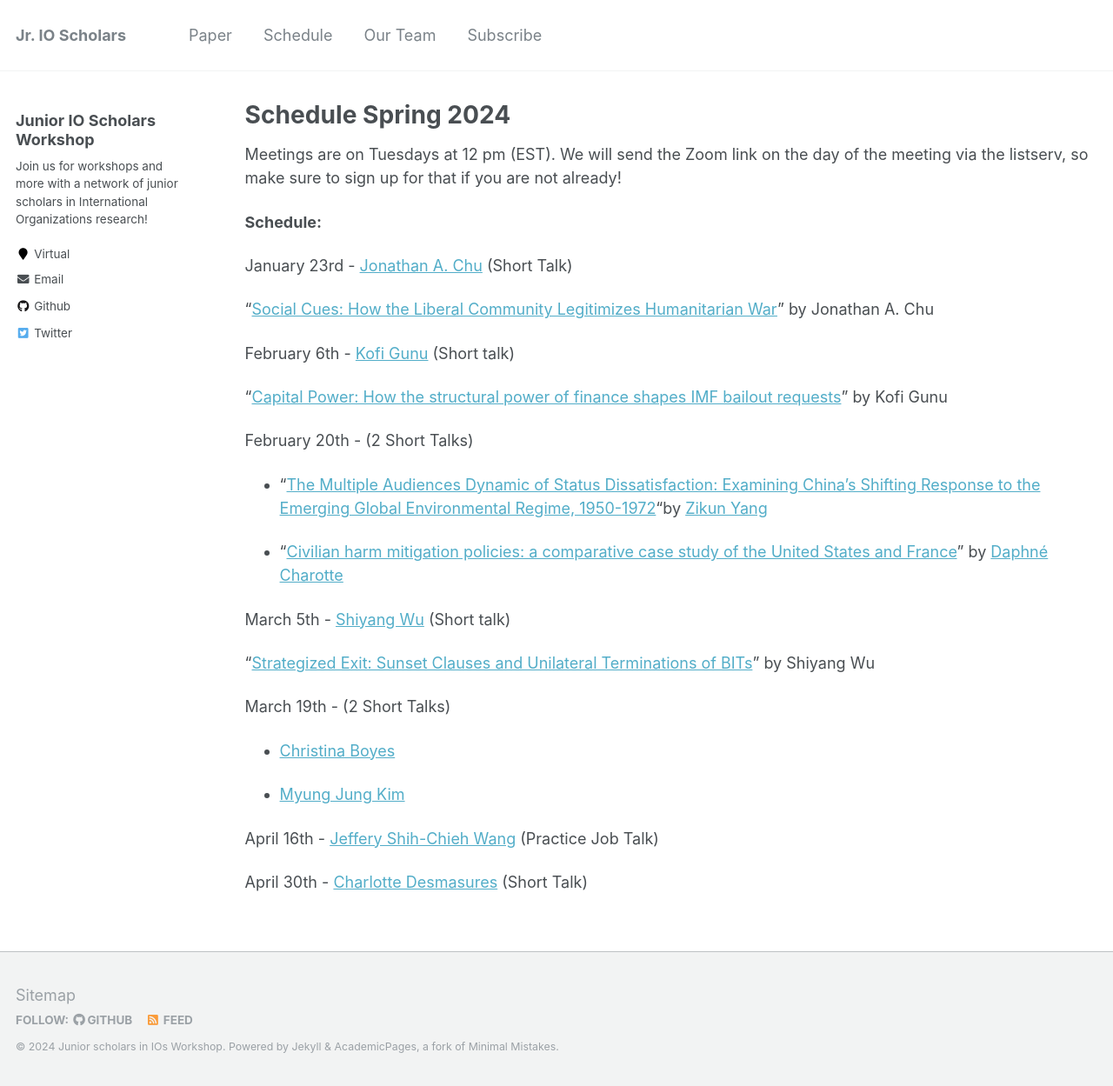
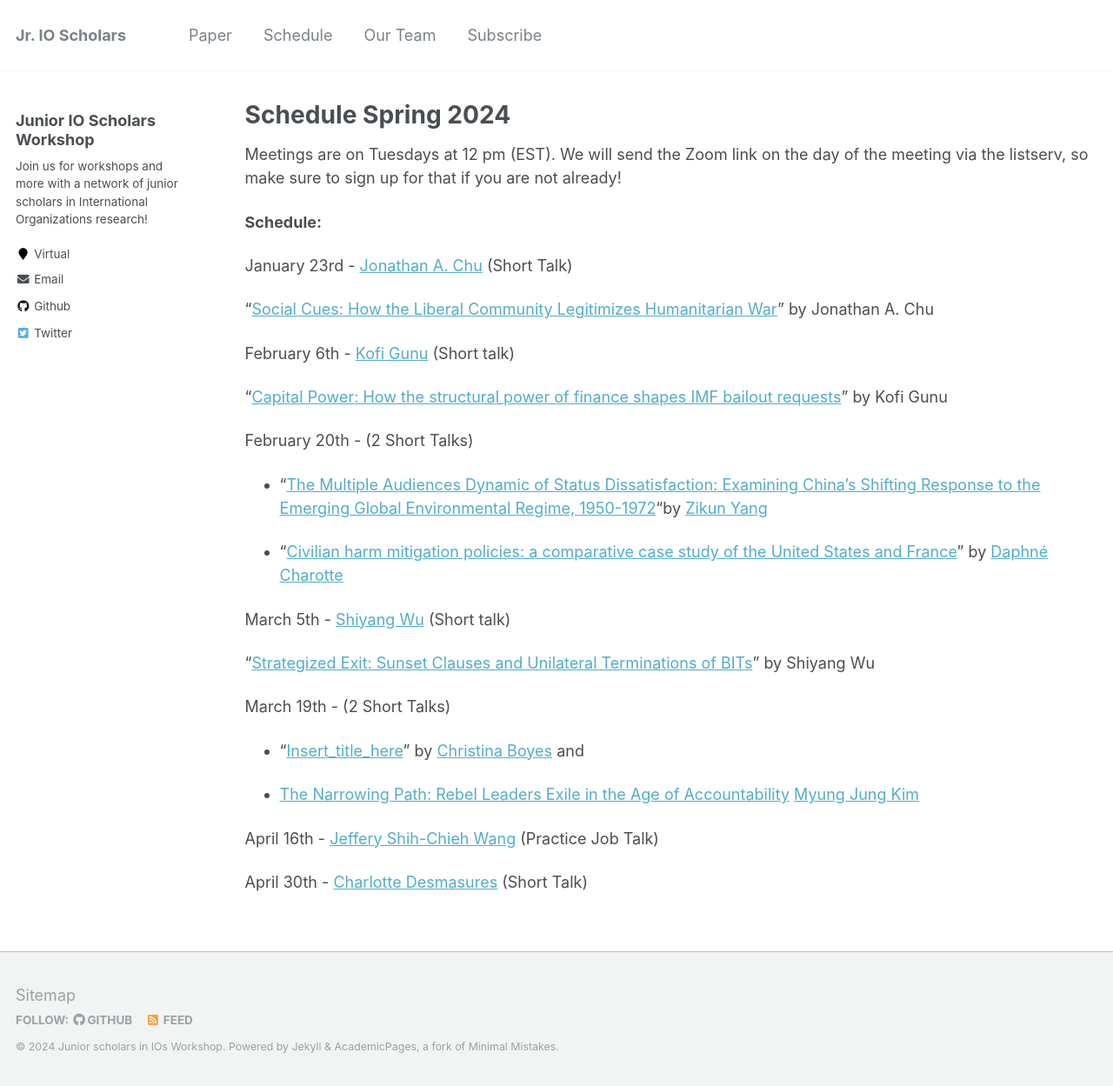
Before and after one commit to IO-workshop/IO-workshop.github.io, a Jekyll site: the page built from _pages/schedule.md, in a window 1280 px wide and 1249 px high. Shown: the whole window at 87% size. Built offline with Jekyll 4.4.1, drawn with Linux system fonts in a browser that asks for light colours.

Commit message:
3/19/24 workshop update

```diff
--- a/_pages/schedule.md
+++ b/_pages/schedule.md
@@ -30,9 +30,9 @@ March 5th - [Shiyang Wu](https://www.polsci.ucsb.edu/people/shiyang-wu) (Short t
 
 
 March 19th - (2 Short Talks)
-- [Christina Boyes](https://christinaaboyes.weebly.com/)
+- "[Insert_title_here](https://io-workshop.github.io/files/insert_name_here.pdf)" by [Christina Boyes](https://scholar.google.com/citations?user=HIHu46UAAAAJ&hl=en) and
 
-- [Myung Jung Kim](https://www.myungjungkim.com/)
+- [The Narrowing Path: Rebel Leaders Exile in the Age of Accountability](https://io-workshop.github.io/files/JuniorIO_Exile_MJK_Mar2024.pdf) [Myung Jung Kim](https://www.myungjungkim.com/)
 
 
 April 16th - [Jeffery Shih-Chieh Wang](https://jeffery-wang.com/) (Practice Job Talk)
```
Also changed, not shown: 1 other file.
